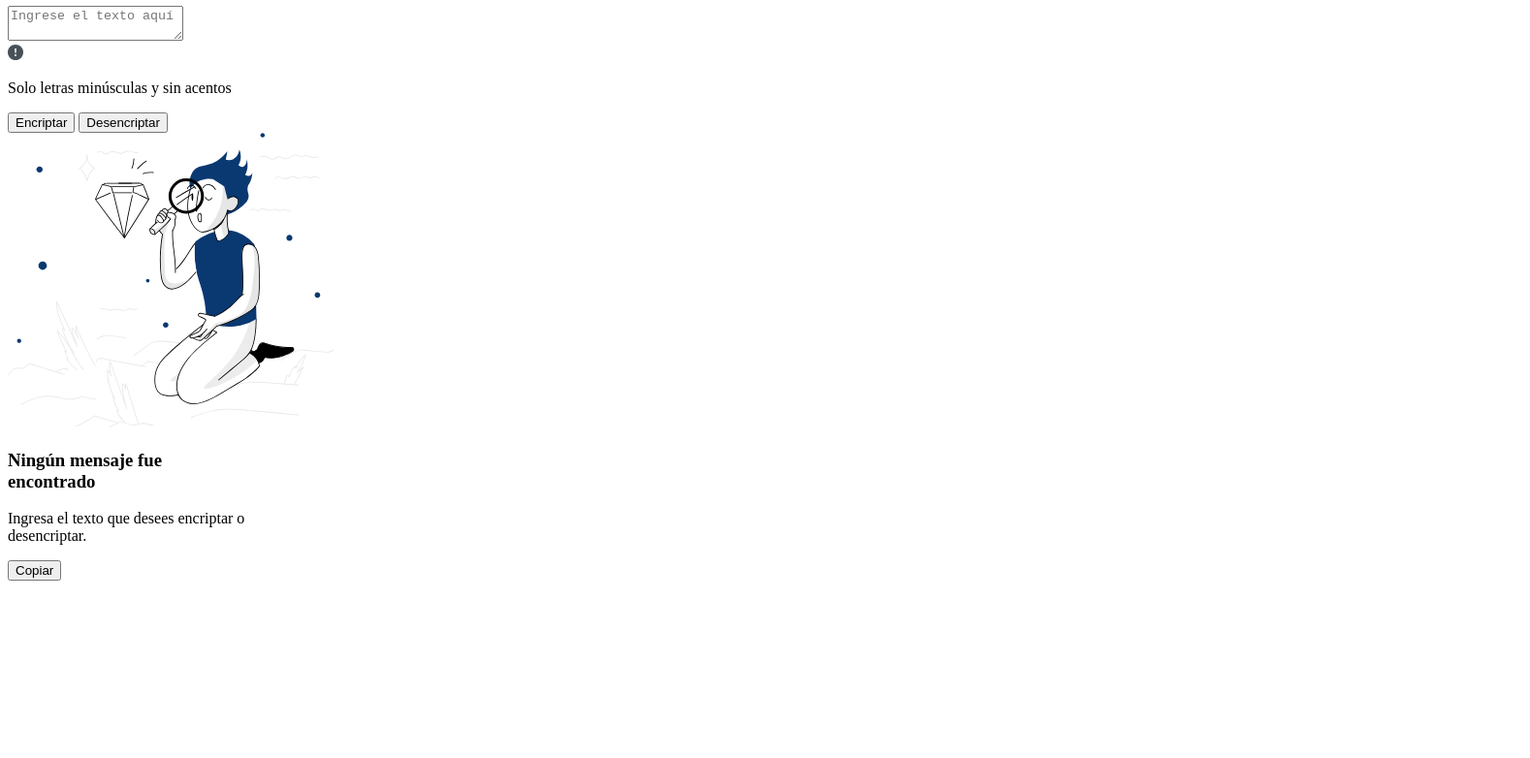
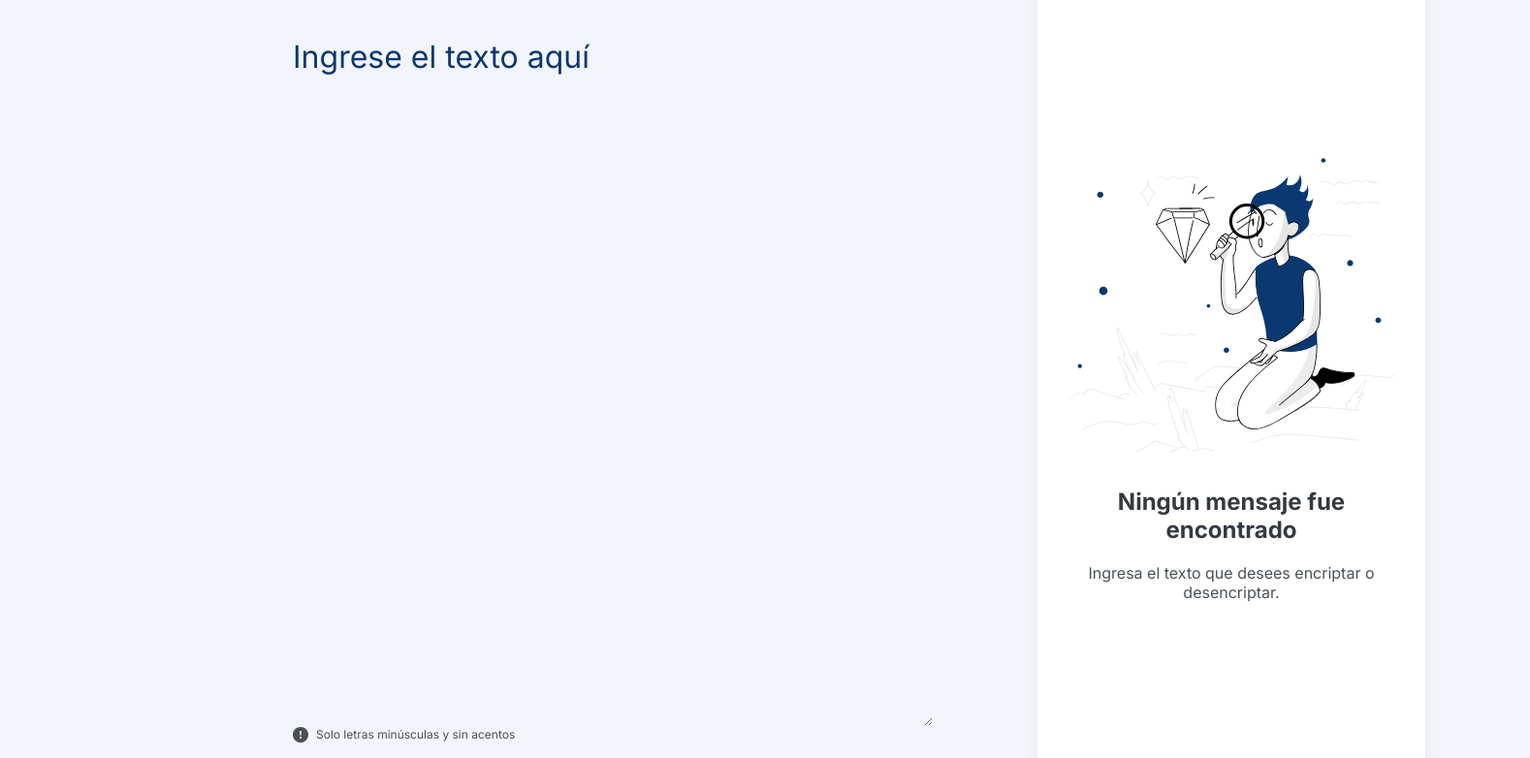
Before and after one commit to NThinz/Challenge-Alura-Latam, a plain HTML site: page index.html in a window 1280 px wide. Shown: the part 104-886 px from the top of the page at 97% size, 1578 px wide, since content can reach past the window. Before the commit the page ends 800 px from the top, so only its background shows below. Drawn offline with Linux system fonts and the light colour scheme.

Commit message:
Update index.html

```diff
--- a/index.html
+++ b/index.html
@@ -4,7 +4,7 @@
     <meta charset="UTF-8" />
     <meta http-equiv="X-UA-Compatible" content="IE=edge" />
     <meta name="viewport" content="width=device-width, initial-scale=1, maximum-scale=1">
-    <link rel="stylesheet" href="./probando.css">
+    <link rel="stylesheet" href="./css/style.css">
     <title>Encriptador</title>
   </head>
   <body>
```
